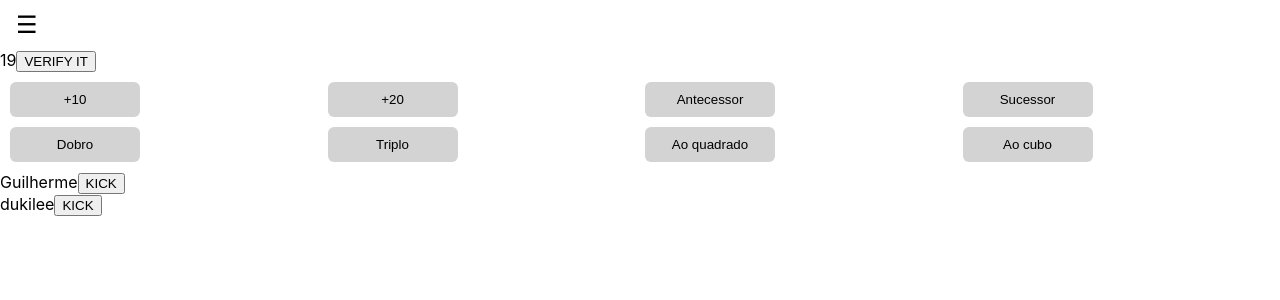
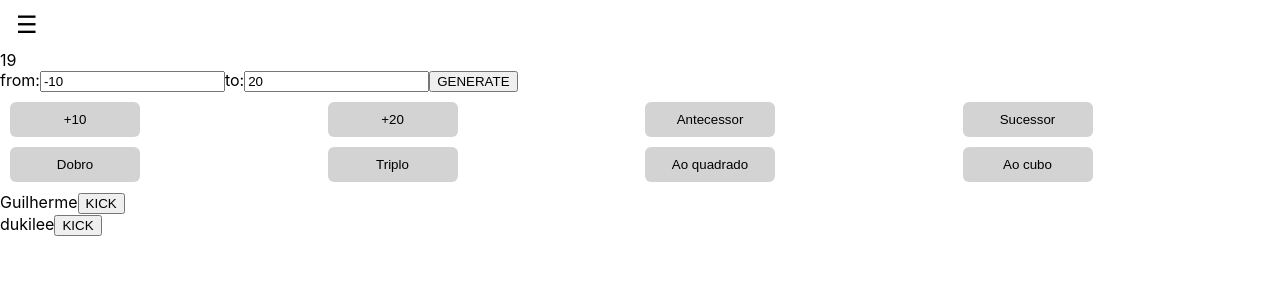
Before and after one commit to dukilee/stop, a React (Vite) app: page /admin in a window 1280 px wide. Shown: the top 300 px of the page. Built offline with nearby package versions, Linux system fonts and the light colour scheme; no server answers.

Commit message:
Range for number generation

```diff
--- a/src/admin/AdminGameManager.jsx
+++ b/src/admin/AdminGameManager.jsx
@@ -4,10 +4,10 @@ import ToggleTable from './ToggleTable';
 import { QuestionType } from '../InputQuestionType';
 import { getBackendUrl } from '../Server';
 import UsersPanel from './UsersPanel';
+import NumberGenerator from './NumberGenerator';
 
 function AdminData(){
   const socketRef = useRef(null);
-  const [number, updateNumber] = useState(19);
   useEffect(() => {
     const backendUrl = getBackendUrl();
     console.log('Trying to connect to '+backendUrl+'...');
@@ -24,15 +24,8 @@ function AdminData(){
     };
   }, []);
 
-  const randomNumber = () => {
-    return Math.floor(Math.random()*30 - 10);
-  }
-
-  const generateNumberAndEmitData = () => {
-    const val = randomNumber();
+  const setNumberAndEmitData = (val) => {
     const questionTypes = Object.entries(questionTypesActive.current).filter(([key, value]) => value).map(([key])=>parseInt(key));
-    console.log(questionTypes);
-    updateNumber(val);
     socketRef.current.emit('nextNumber', {
       val, questionTypes
     })
@@ -61,13 +54,7 @@ function AdminData(){
   }
 
   return <div>
-    <div>
-      {number}
-      <button onClick={() => {
-        console.log(questionTypesActive.current);
-        generateNumberAndEmitData();
-      }} > VERIFY IT </button>
-    </div>
+    <NumberGenerator setNumber={setNumberAndEmitData}/>
     <ToggleTable
       questionTypesAvailable={questionTypesAvailable}
       setQuestionType={setQuestionType}
--- /dev/null
+++ b/src/admin/NumberGenerator.jsx
@@ -0,0 +1,46 @@
+import { useState } from "react";
+
+function NumberGenerator({emit}){
+  const [number, setNumber] = useState(19);
+  const [minimum, setMinimum] = useState(-10);
+  const [maximum, setMaximum] = useState(20);
+
+  const handleChange = (val, setVal) => {
+    if(val==''){
+      setVal(val);
+    }else if(!isNaN(val)){
+      setVal(parseInt(val));
+    }
+  }
+
+  return <div>
+    <div>
+      {number}
+    </div>
+    <div>
+      from:
+      <input
+        type="number"
+        value={minimum}
+        onChange={(e) => {handleChange(e.target.value, setMinimum)}}
+      />
+        to:
+      <input
+        type="number"
+        value={maximum}
+        onChange={(e) => {handleChange(e.target.value, setMaximum)}}
+      />
+      <button
+        onClick = {() => {
+          const val = Math.floor(Math.random()*(maximum - minimum + 1) + minimum);
+          setNumber(val);
+          emit(val);
+      }}> GENERATE </button>
+    </div>
+  </div>
+
+
+
+}
+
+export default NumberGenerator;
```
